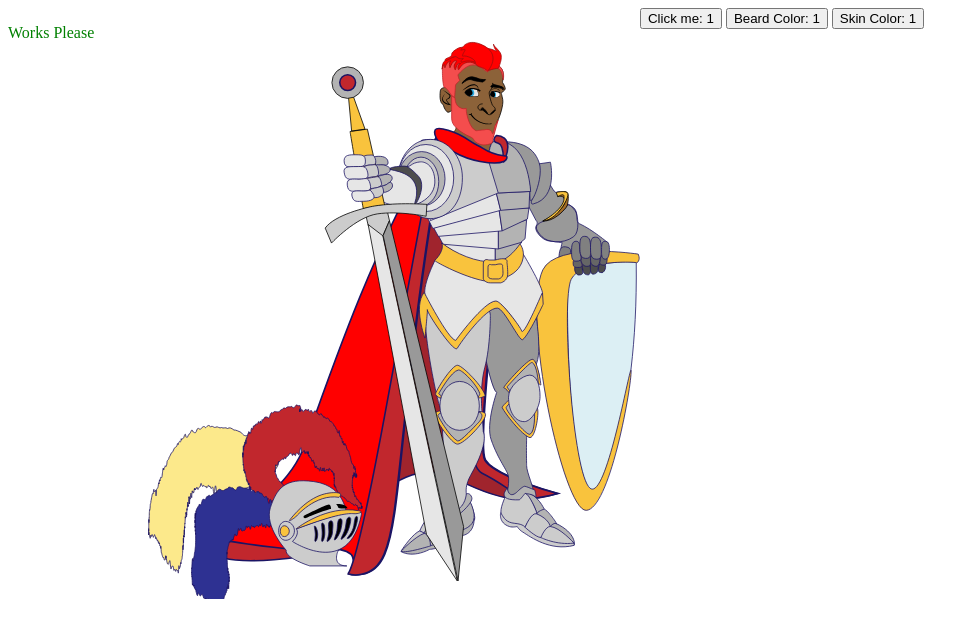
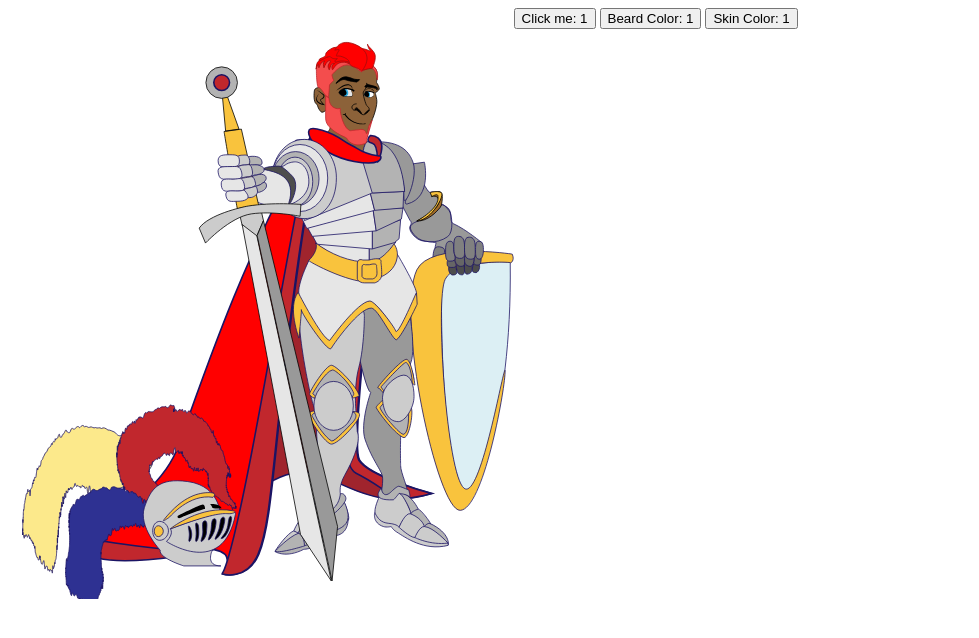
Before and after one commit to hmmonk999/ChildrensLit, a plain HTML site: page index.html in a window 1280 px wide. Shown: the whole page, without its empty margins (0-979 px from the left). Drawn offline with Linux system fonts and the light colour scheme.

Commit message:
Update index.html

```diff
--- a/index.html
+++ b/index.html
@@ -7,7 +7,6 @@
 </head>
 
 <body>
-<p style="float: left; width: 10%; color: green;">Works Please</p>
 	<svg id="Layer_1" xmlns="http://www.w3.org/2000/svg" viewBox="0 0 641.25 750" style="width: 40%; float: left;">
   <style>
     .st1,.st2{fill:#c1272d;stroke:#1b1464;stroke-width:2;stroke-miterlimit:10}.st2{fill:red}.st11,.st3,.st5,.st7,.st8,.st9{fill:#999;stroke:#1b1464;stroke-miterlimit:10}.st11,.st5,.st7,.st8,.st9{fill:gray}.st11,.st7,.st8,.st9{fill:#f9c33d}.st11,.st8,.st9{fill:#4d4d4d}.st11,.st9{fill:#666}.st11{fill:#f9c33d;stroke:#000}.st13,.st14,.st15,.st17{fill:#ccc;stroke:#1b1464;stroke-miterlimit:10}.st14,.st15,.st17{fill:#b3b3b3}.st15,.st17{fill:#e6e6e6}.st17{fill:#ccc;stroke:#000}.st23,.st27,.st28{stroke:#1b1464;stroke-miterlimit:10}.st27,.st28{stroke:#000}.st30{fill:#29abe2}.st31{fill:red;stroke:#c1272d;stroke-miterlimit:10}
```
